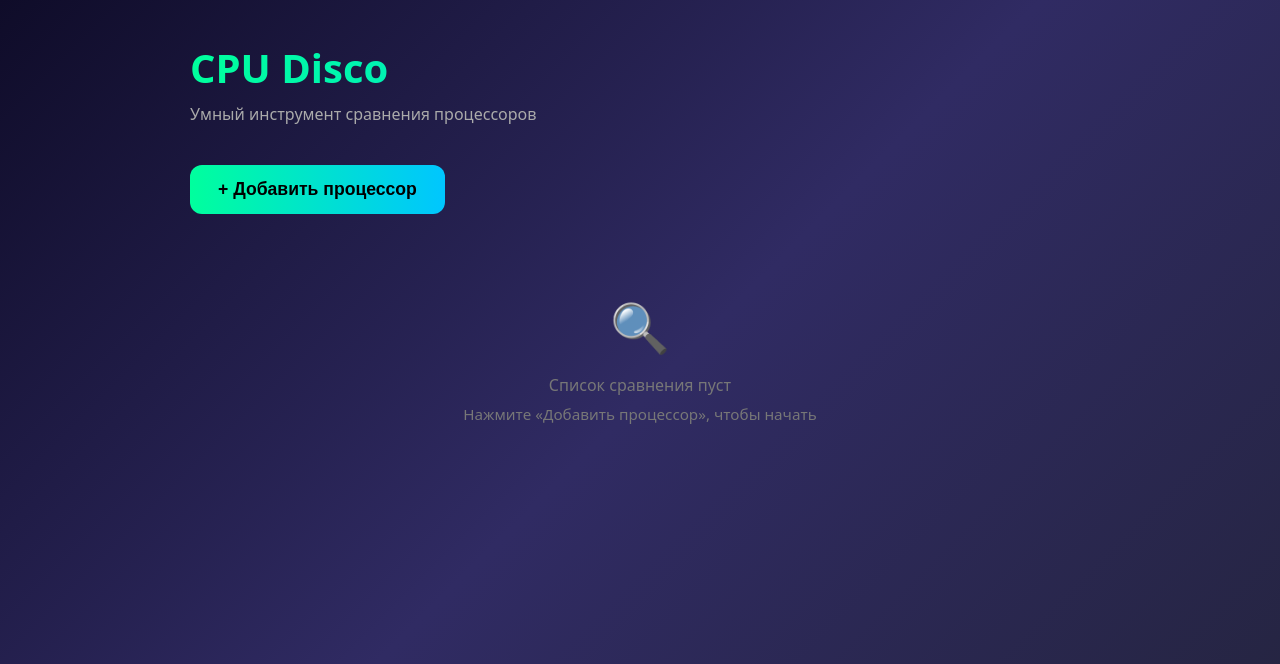
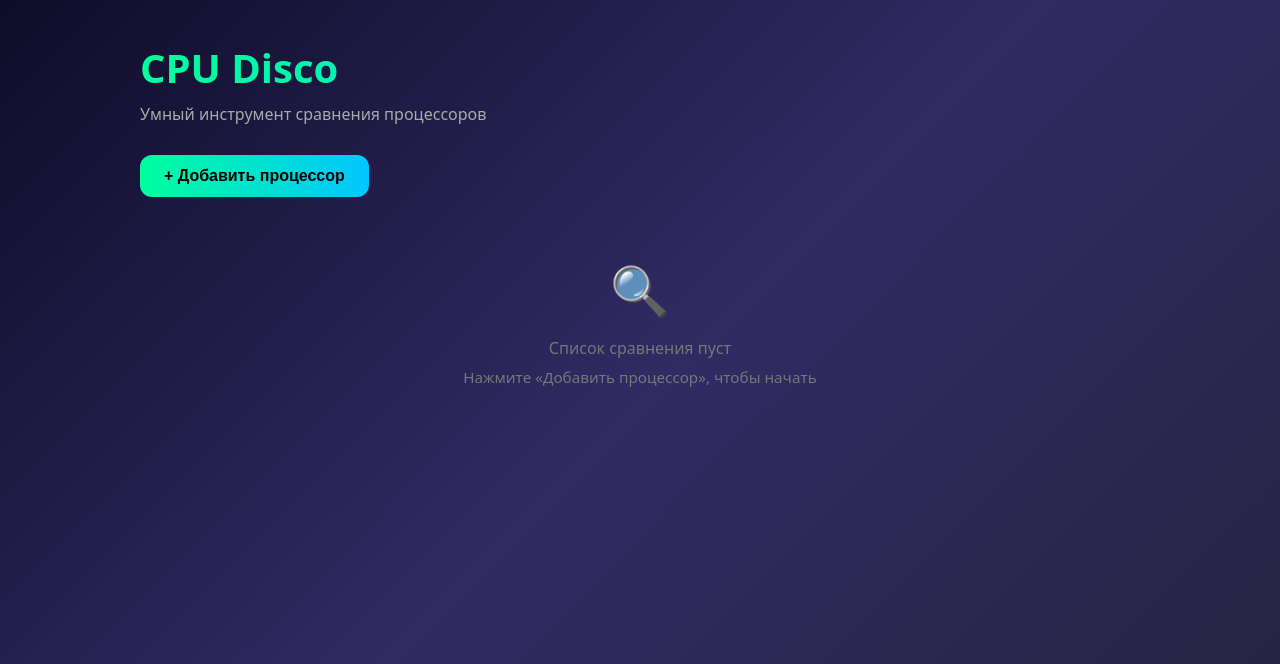
Before and after one commit to Urfas/cpu-disco-app, a Django app: page / in a window 1280 px wide. Shown: the top 664 px of the page. Run offline with Django 5.2, Linux system fonts and the light colour scheme.

Commit message:
Update comparison.html

```diff
--- a/processors/templates/processors/comparison.html
+++ b/processors/templates/processors/comparison.html
@@ -13,7 +13,7 @@
             min-height: 100vh;
             padding: 40px 20px;
         }
-        .container { max-width: 900px; margin: 0 auto; }
+        .container { max-width: 1000px; margin: 0 auto; }
         h1 {
             font-size: 2.5rem;
             margin-bottom: 8px;
@@ -21,25 +21,60 @@
             -webkit-background-clip: text;
             -webkit-text-fill-color: transparent;
         }
-        .subtitle { color: #aaa; margin-bottom: 40px; }
-        .add-btn {
-            background: linear-gradient(90deg, #00ff9d, #00c6ff);
-            color: #000;
+        .subtitle { color: #aaa; margin-bottom: 30px; }
+        .top-bar {
+            display: flex;
+            gap: 12px;
+            margin-bottom: 30px;
+            flex-wrap: wrap;
+        }
+        .add-btn, .clear-btn {
             border: none;
-            padding: 14px 28px;
-            font-size: 1.1rem;
+            padding: 12px 24px;
+            font-size: 1rem;
             font-weight: 600;
             border-radius: 12px;
             cursor: pointer;
             transition: transform 0.2s;
         }
-        .add-btn:hover { transform: scale(1.03); }
+        .add-btn {
+            background: linear-gradient(90deg, #00ff9d, #00c6ff);
+            color: #000;
+        }
+        .clear-btn {
+            background: rgba(255,255,255,0.1);
+            color: #fff;
+            border: 1px solid rgba(255,255,255,0.2);
+        }
+        .add-btn:hover, .clear-btn:hover { transform: scale(1.03); }
         .empty-state {
-            margin-top: 80px;
+            margin-top: 60px;
             text-align: center;
             color: #777;
         }
         .empty-state span { font-size: 3rem; display: block; margin-bottom: 15px; }
+
+        /* Карточка процессора */
+        .cpu-card {
+            background: rgba(255,255,255,0.05);
+            border: 1px solid rgba(255,255,255,0.1);
+            border-radius: 16px;
+            padding: 20px;
+            margin-bottom: 15px;
+            display: flex;
+            justify-content: space-between;
+            align-items: center;
+        }
+        .cpu-info h3 { font-size: 1.25rem; margin-bottom: 6px; }
+        .cpu-meta { color: #aaa; font-size: 0.95rem; }
+        .remove-btn {
+            background: none;
+            border: none;
+            color: #ff6b6b;
+            font-size: 1.4rem;
+            cursor: pointer;
+            padding: 5px 10px;
+        }
 
         /* Модальное окно */
         .modal {
@@ -106,7 +141,10 @@
         <h1>CPU Disco</h1>
         <p class="subtitle">Умный инструмент сравнения процессоров</p>
 
-        <button class="add-btn" onclick="openModal()">+ Добавить процессор</button>
+        <div class="top-bar">
+            <button class="add-btn" onclick="openModal()">+ Добавить процессор</button>
+            <button class="clear-btn" onclick="clearAll()" id="clearBtn" style="display:none;">Очистить всё</button>
+        </div>
 
         <div class="empty-state" id="emptyState">
             <span>🔍</span>
@@ -130,6 +168,8 @@
     </div>
 
     <script>
+        let selectedCPUs = [];
+
         function openModal() {
             document.getElementById('searchModal').classList.add('active');
             document.getElementById('searchInput').focus();
@@ -162,7 +202,7 @@
                 }
 
                 resultsDiv.innerHTML = data.results.map(cpu => `
-                    <div class="search-item" onclick="addProcessor(${cpu.id}, '${cpu.name}')">
+                    <div class="search-item" onclick='addProcessor(${JSON.stringify(cpu)})'>
                         <strong>${cpu.name}</strong><br>
                         <small style="color:#aaa">${cpu.manufacturer} · ${cpu.cores || '?'} ядер · ${cpu.release_year || ''}</small>
                     </div>
@@ -172,9 +212,54 @@
             }
         }
 
-        function addProcessor(id, name) {
-            alert('Добавлен: ' + name + ' (пока только тест)');
+        function addProcessor(cpu) {
+            // Не добавляем дубликаты
+            if (selectedCPUs.find(c => c.id === cpu.id)) {
+                closeModal();
+                return;
+            }
+
+            selectedCPUs.push(cpu);
+            renderList();
             closeModal();
+        }
+
+        function removeProcessor(id) {
+            selectedCPUs = selectedCPUs.filter(c => c.id !== id);
+            renderList();
+        }
+
+        function clearAll() {
+            selectedCPUs = [];
+            renderList();
+        }
+
+        function renderList() {
+            const list = document.getElementById('comparisonList');
+            const empty = document.getElementById('emptyState');
+            const clearBtn = document.getElementById('clearBtn');
+
+            if (selectedCPUs.length === 0) {
+                list.innerHTML = '';
+                empty.style.display = 'block';
+                clearBtn.style.display = 'none';
+                return;
+            }
+
+            empty.style.display = 'none';
+            clearBtn.style.display = 'inline-block';
+
+            list.innerHTML = selectedCPUs.map(cpu => `
+                <div class="cpu-card">
+                    <div class="cpu-info">
+                        <h3>${cpu.name}</h3>
+                        <div class="cpu-meta">
+                            ${cpu.manufacturer} · ${cpu.cores || '?'} ядер / ${cpu.threads || '?'} потоков · ${cpu.release_year || ''}
+                        </div>
+                    </div>
+                    <button class="remove-btn" onclick="removeProcessor(${cpu.id})">×</button>
+                </div>
+            `).join('');
         }
 
         // Закрытие по клику вне окна
```
